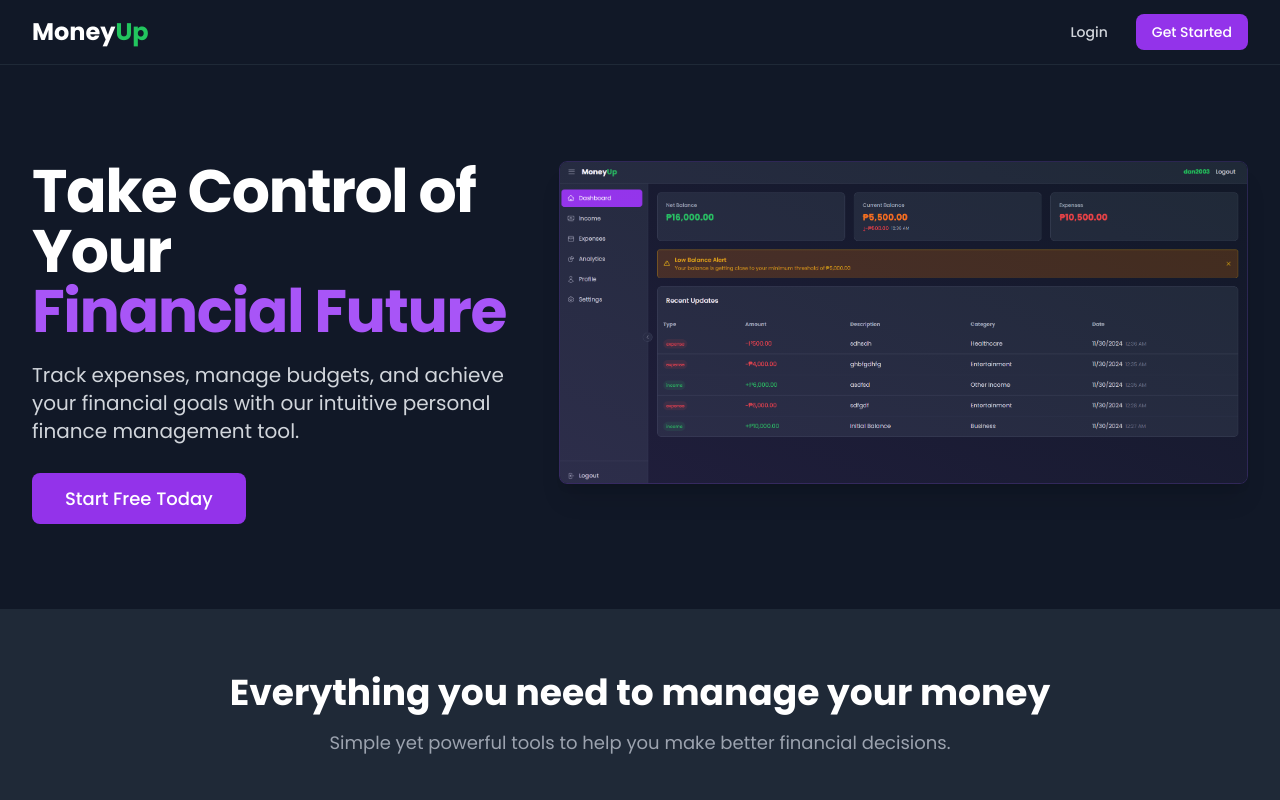
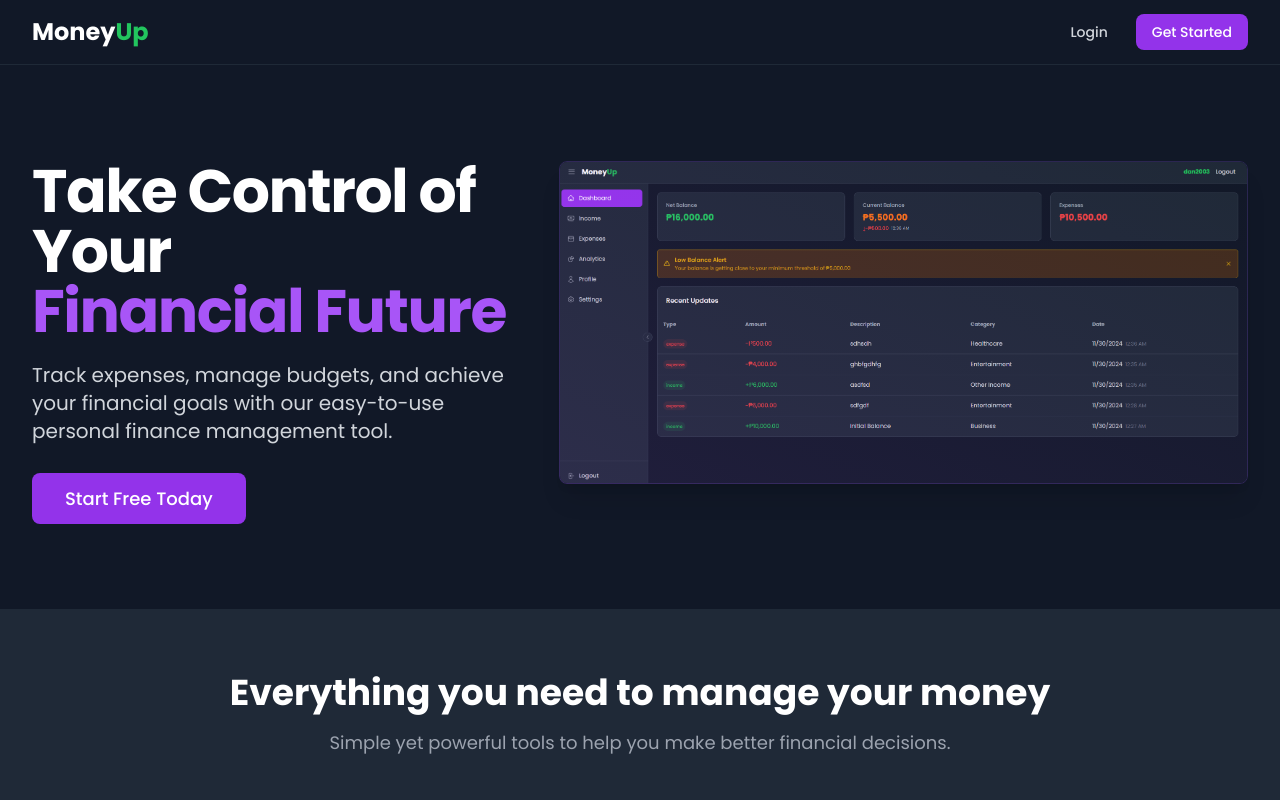
Before and after one commit to noturnachs/MoneyUP, a React (Create React App) app in the folder FRONT/: page / in a window 1280 px wide. Shown: the top 800 px of the page. Built offline with nearby package versions, Linux system fonts and the light colour scheme.

Commit message:
Update Landing.jsx

```diff
--- a/FRONT/src/pages/Landing.jsx
+++ b/FRONT/src/pages/Landing.jsx
@@ -221,7 +221,7 @@ const Landing = () => {
                 className="mt-3 text-base text-gray-300 sm:text-lg md:mt-5 md:text-xl"
               >
                 Track expenses, manage budgets, and achieve your financial goals
-                with our intuitive personal finance management tool.
+                with our easy-to-use personal finance management tool.
               </motion.p>
               <motion.div variants={itemVariants} className="mt-10">
                 <Link
```
